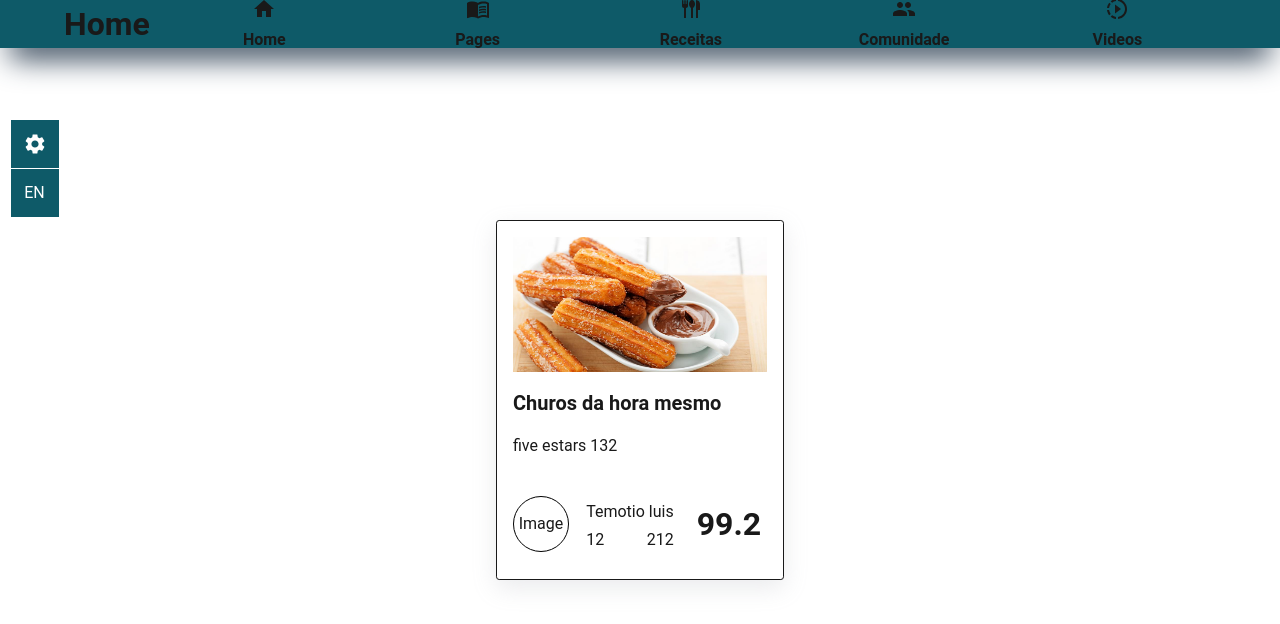
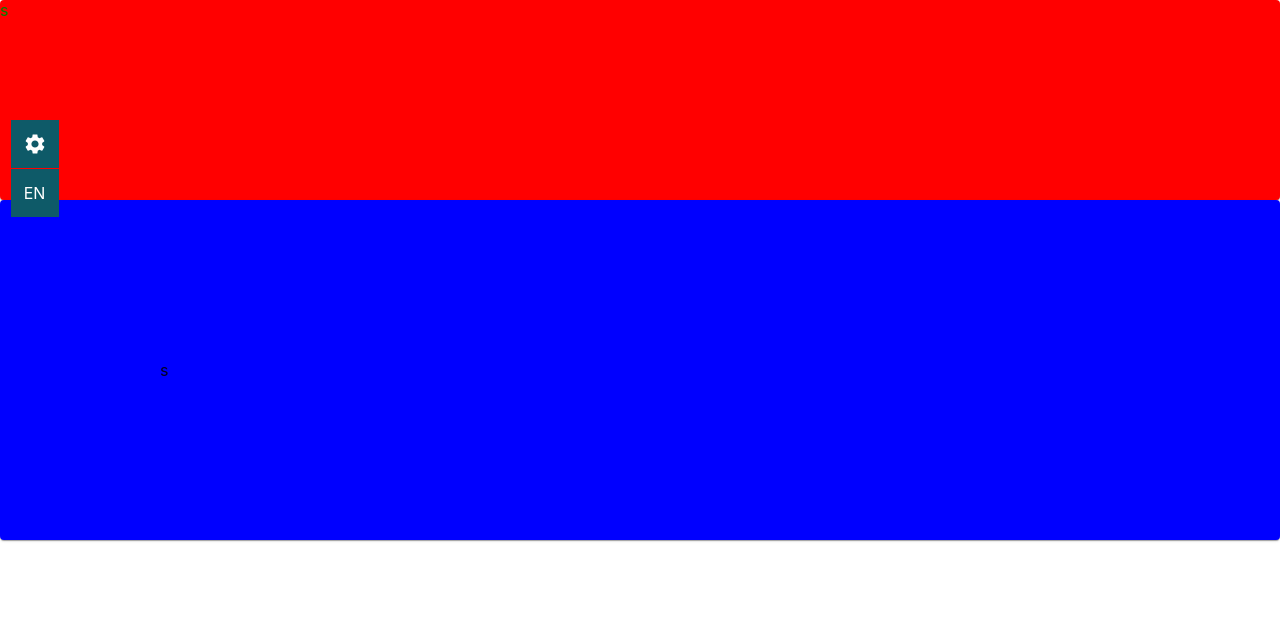
Before and after one commit to camotio022/app-receitas, a React (Vite) app: page / in a window 1280 px wide. Shown: the top 624 px of the page. Built offline with nearby package versions, Linux system fonts and the light colour scheme.

Commit message:
demonstração de styled components com MUI

```diff
--- a/package.json
+++ b/package.json
@@ -11,7 +11,7 @@
     "@emotion/react": "^11.10.8",
     "@emotion/styled": "^11.10.8",
     "@mui/icons-material": "^5.11.16",
-    "@mui/material": "^5.12.2",
+    "@mui/material": "^5.12.3",
     "@mui/system": "^5.12.1",
     "@types/react-swipeable-views-utils": "^0.13.4",
     "aos": "^2.3.4",
@@ -22,8 +22,7 @@
     "react-dom": "^18.0.0",
     "react-router-dom": "^6.10.0",
     "react-swipeable-views-utils": "^0.14.0",
-    "router-dom": "^2.2.10",
-    "styled-components": "^5.3.10"
+    "router-dom": "^2.2.10"
   },
   "devDependencies": {
     "@types/react": "^18.0.0",
--- a/src/App.jsx
+++ b/src/App.jsx
@@ -2,24 +2,26 @@ import './App.css'
 import React from 'react';
 import { BrowserRouter, Route, Router, Routes } from 'react-router-dom'
 import { HomePage } from './pages/HomePage/index';
-import { ThemeProvider } from 'styled-components';
+// import { ThemeProvider } from 'styled-components';
 import { darkTheme, lightTheme } from './App/theme';
 
-import GlobalStyles from './App/global/global';
+// import GlobalStyles from './App/global/global';
 import { AppColors } from './colors';
 function App() {
 
   return (
-    <ThemeProvider theme={lightTheme}>
+    <>
       <BrowserRouter>
         <Routes>
           <Route path='/' element={<HomePage />} />
         </Routes>
       </BrowserRouter>
-      <GlobalStyles />
+      {/* <GlobalStyles /> */}
       <AppColors />
-    </ThemeProvider>
+      </>
   )
 }
+    // <ThemeProvider theme={lightTheme}>
+    // </ThemeProvider>
 
 export default App;
--- a/src/App/styles/index.js
+++ b/src/App/styles/index.js
@@ -1,14 +1,25 @@
 import styled from "styled-components";
+import {styled as MuiStyled} from '@mui/material'
+// export const Container = styled.div`
+//     display: flex;
+//     align-items: center;
+//     justify-content: space-between;
+//     width: 90%;
+//     height: 100%;
+//     color: ${(props) => props.theme.colors.text};
+//     background-color: ${(props) => props.theme.colors.backgroud};
+// `;
 
-export const Container = styled.div`
-    display: flex;
-    align-items: center;
-    justify-content: space-between;
-    width: 90%;
-    height: 100%;
-    color: ${(props) => props.theme.colors.text};
-    background-color: ${(props) => props.theme.colors.backgroud};
-`;
+export const Container = MuiStyled('div')({
+    display: 'flex',
+    alignItems: 'center',
+    justifyContent: 'space-between',
+    width: '90%',
+    height: '100%',
+    color: (props) => props.theme.colors.text,
+    backgroundColor: (props) => props.theme.colors.backgroud
+})
+
 export const ContainerAll = styled.div`
     display: flex;
     align-items: center;
@@ -17,7 +28,7 @@ export const ContainerAll = styled.div`
     width: 100vw;
     height: 100vh;
     color: ${(props) => props.theme.colors.text};
-    background-color: ${(props) => props.theme.colors.backgroud};
+    background-color: ${(props) => props.theme.colors.background};
 `;
 
 export const ItemLi = styled.div`
@@ -28,13 +39,13 @@ export const ItemLi = styled.div`
     width: 20%;
     height: 100%;
     color: ${(props) => props.theme.colors.text};
-    background-color: ${(props) => props.theme.colors.backgroud};
+    background-color: ${(props) => props.theme.colors.background};
 `
 
 export const Card = styled.div`
     padding: 1rem 1rem 0.3rem 1rem;
     color: ${(props) => props.theme.colors.text};
-    background-color: ${(props) => props.theme.colors.backgroud};
+    background-color: ${(props) => props.theme.colors.background};
     border: 0.2px solid ${(props) => props.theme.colors.text};
     box-shadow: rgba(149, 157, 165, 0.2) 0px 8px 24px;
 `
@@ -56,5 +67,5 @@ export const TagReview = styled.h1`
     align-items: center;
     justify-content: center;
     color: ${(props) => props.theme.colors.backgroud};
-    background-color: ${(props) => props.theme.colors.backgroud};
+    background-color: ${(props) => props.theme.colors.background};
 `
--- /dev/null
+++ b/src/componentes/Card/index.jsx
@@ -0,0 +1,10 @@
+import * as S from './styles'
+import { Card as StyledCard } from './styles'
+
+export const Card = ({text, active}) => {
+    return <S.Card active={active}>{text}s</S.Card>
+}
+
+export const MeuCard = () => {
+    return <StyledCard>teste   </StyledCard>
+}
--- /dev/null
+++ b/src/componentes/Card/styles.js
@@ -0,0 +1,13 @@
+import {Card as MuiCard, styled} from '@mui/material'
+
+
+
+export const Card = styled(MuiCard)(({active})=>({
+    backgroundColor: active === 'true' ? 'red' : 'blue',
+    ...( active ==='true' ? {
+        height: '200px',
+        color: 'green'
+    } : {
+        padding: '10rem'
+    })
+}))
--- a/src/pages/HomePage/index.jsx
+++ b/src/pages/HomePage/index.jsx
@@ -4,9 +4,12 @@ import MenuBookIcon from '@mui/icons-material/MenuBook';
 import FlatwareIcon from '@mui/icons-material/Flatware';
 import GroupIcon from '@mui/icons-material/Group';
 import SlowMotionVideoIcon from '@mui/icons-material/SlowMotionVideo';
-import { Container, ContainerAll, ItemLi, TagReview, Title } from '../../App/styles';
-import { Card } from '../../App/styles/index';
+// import { Container, ContainerAll, ItemLi, TagReview, Title } from '../../App/styles';
+// import { Card } from '../../App/styles/index';
 import Churos from '../../images/imgsPages/churos.jpg';
+import { Card } from '../../componentes/Card';
+
+
 
 
 
@@ -54,11 +57,18 @@ export const Links = ({ name, icon, onclick, handlePages }) => {
         </>
     )
 }
+
+
+
+
+
 export const HomePage = () => {
 
     return (
         <>
-            <ContainerAll>
+        <Card active="true"/>
+        <Card active="false"/>
+            {/* <ContainerAll>
                 <div className="side_bar">
                     <Container>
                         <Title>Home</Title>
@@ -70,7 +80,7 @@ export const HomePage = () => {
                     </Container>
                 </div>
                 <div className="cards-home">
-                    <Card className='card'>
+                     <Card className='card'>
                         <img src={Churos} alt="" />
                         <div className="card_content">
                             <h1 className='title-recipe'>
@@ -93,7 +103,7 @@ export const HomePage = () => {
                         </div>
                     </Card>
                 </div>
-            </ContainerAll>
+            </ContainerAll> */}
 
         </>
     )
--- a/src/screens/Users/View.jsx
+++ b/src/screens/Users/View.jsx
@@ -12,7 +12,7 @@ export const View = () => {
   }, []);
 
   return (
-    <>
+    <div className="">
       {users?.length > 0 &&
         users.map((user) => (
           <div>
@@ -20,6 +20,6 @@ export const View = () => {
             <a href={`/users/${user.id}`}>Detail</a>
           </div>
         ))}
-    </>
+    </div>
   );
 };
```
Also changed, not shown: src/componentes/Card.jsx (deleted), 1 other file (tests, documents, lock files or other folders).
